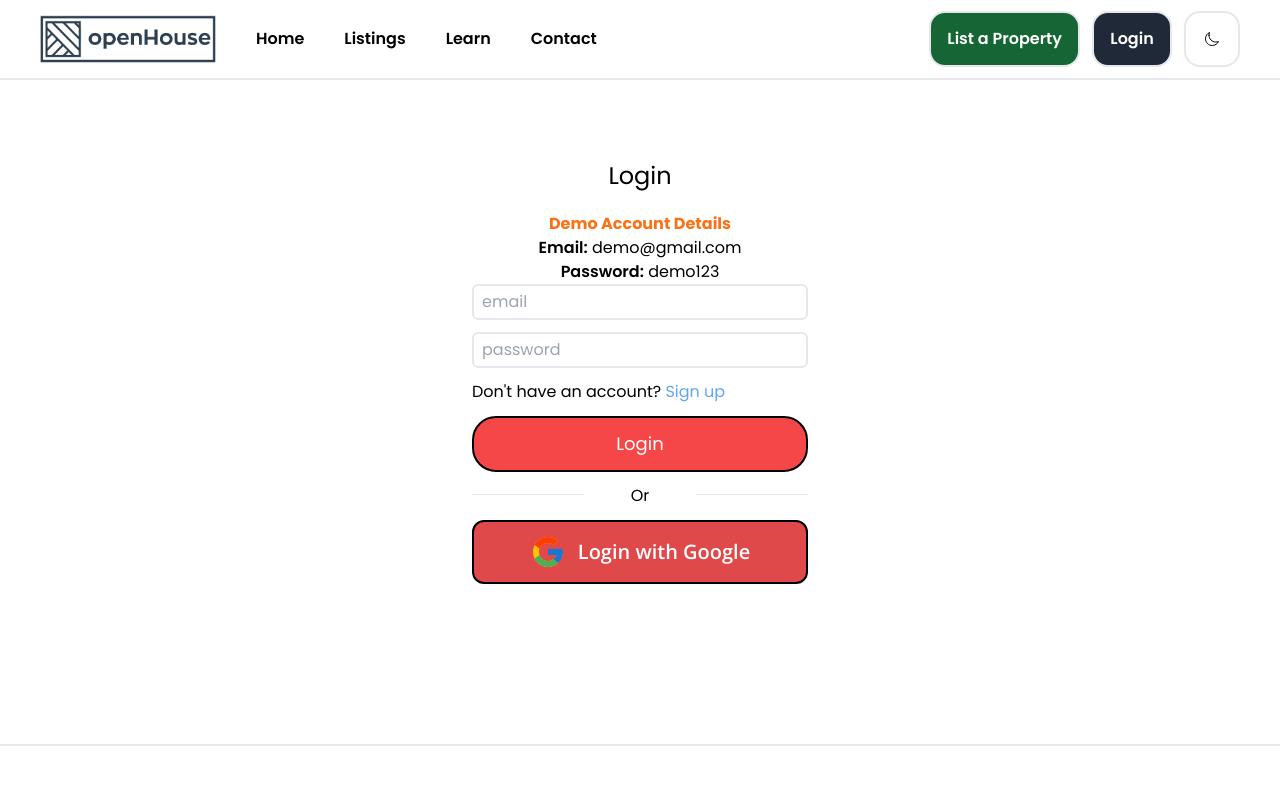
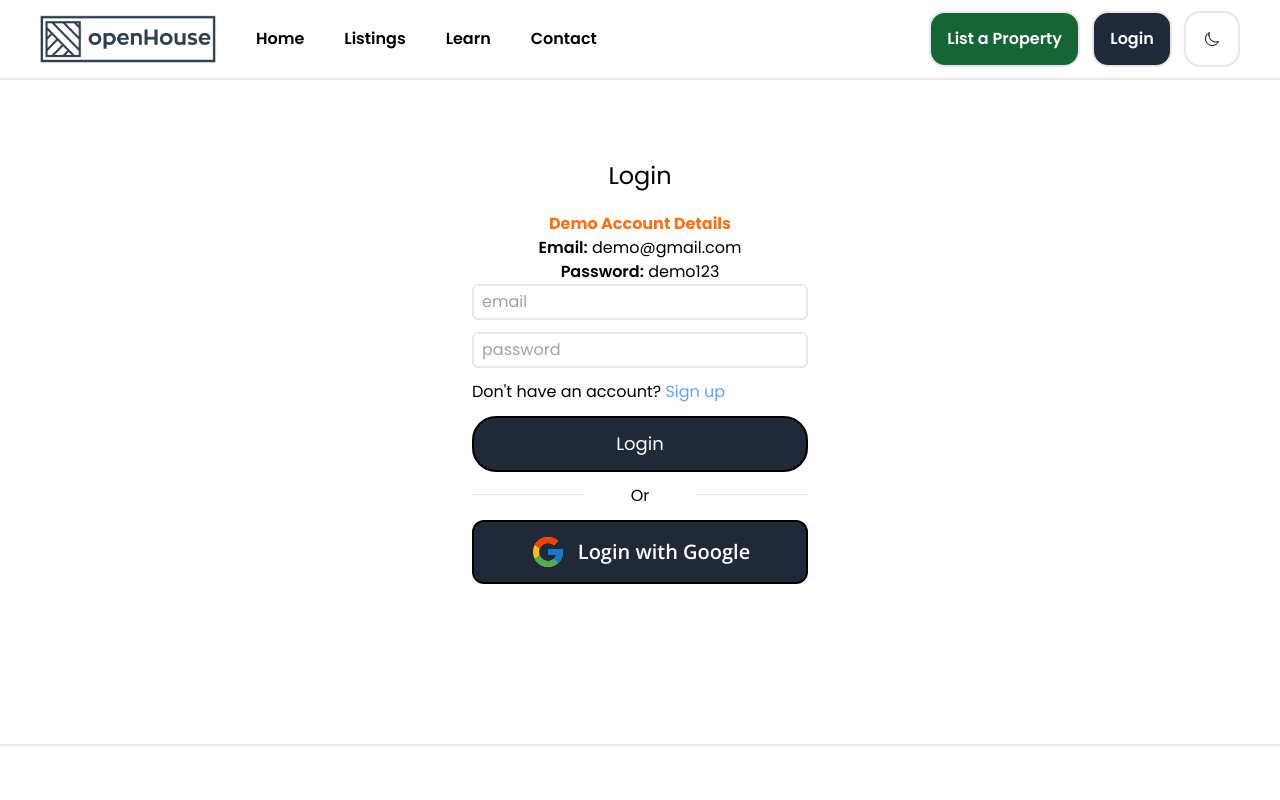
Before and after one commit to rikichoi/openhouse-listing-app, a Next.js app: page /login in a window 1280 px wide. Shown: the top 800 px of the page. Built offline with nearby package versions, Linux system fonts and the light colour scheme; no server answers.

Commit message:
added styling to markers and buttons for sign up and login

```diff
--- a/src/app/listings/page.js
+++ b/src/app/listings/page.js
@@ -465,6 +465,7 @@ export default function Listings() {
                 key={house.id}
                 longitude={house.geopoint.longitude}
                 latitude={house.geopoint.latitude}
+                color="black"
               ></Marker>
             ))}
           </Map>
--- a/src/app/login/page.js
+++ b/src/app/login/page.js
@@ -70,7 +70,7 @@ export default function LoginPage() {
             onClick={() =>
               emailPasswordLoginHandler(loginData.email, loginData.password)
             }
-            className="bg-[#f54748] text-lg text-white border-2 border-black rounded-3xl py-3 hover:shadow-gray-900 transition-all duration-100 hover:shadow-inner active:scale-110"
+            className="bg-gray-800 text-lg text-white border-2 border-black rounded-3xl py-3 hover:shadow-gray-900 hover:bg-gray-600 transition-all duration-100 hover:shadow-inner active:scale-110"
           >
             Login
           </button>
@@ -82,7 +82,7 @@ export default function LoginPage() {
         </div>
         <button
           onClick={googleLoginHandler}
-          className="mx-auto flex mt-3 justify-center items-center rounded-xl w-full h-16 border-2 border-black text-white font-semibold bg-[#e04949] hover:shadow-gray-900 transition-all duration-100 hover:shadow-inner active:scale-110"
+          className="mx-auto flex mt-3 justify-center items-center rounded-xl w-full h-16 border-2 border-black text-white font-semibold bg-gray-800 hover:bg-gray-600 hover:shadow-gray-900 transition-all duration-100 hover:shadow-inner active:scale-110"
         >
           <FcGoogle className="text-4xl mr-3"> </FcGoogle>
           <span className="text-xl !font-opensans font-semibold">
--- a/src/app/signup/page.js
+++ b/src/app/signup/page.js
@@ -61,7 +61,7 @@ export default function SignupPage() {
             onClick={() =>
               signupWithEmailPassword(signupData.email, signupData.password)
             }
-            className="bg-[#f54748] text-lg text-white border-2 border-black rounded-3xl py-3 hover:shadow-gray-900 transition-all duration-100 hover:shadow-inner active:scale-110"
+            className="bg-gray-800 text-lg text-white border-2 border-black rounded-3xl py-3  hover:bg-gray-600 hover:shadow-gray-900 transition-all duration-100 hover:shadow-inner active:scale-110"
           >
             Sign up
           </button>
@@ -73,7 +73,7 @@ export default function SignupPage() {
         </div>
         <button
           onClick={googleLoginHandler}
-          className="mx-auto flex mt-3 justify-center items-center rounded-xl w-full h-16 border-2 border-black text-white font-semibold bg-[#e04949] hover:shadow-gray-900 transition-all duration-100 hover:shadow-inner active:scale-110"
+          className="mx-auto flex mt-3 justify-center items-center rounded-xl w-full h-16 border-2 border-black hover:bg-gray-600 text-white font-semibold bg-gray-800 hover:shadow-gray-900 transition-all duration-100 hover:shadow-inner active:scale-110"
         >
           <FcGoogle className="text-4xl mr-3"> </FcGoogle>
           <span className="text-xl !font-opensans font-semibold">
--- a/src/app/view-property/page.js
+++ b/src/app/view-property/page.js
@@ -382,6 +382,7 @@ export default function ViewHouse() {
                 <Marker
                   {...viewMarkerState}
                   onMove={(evt) => setViewMarkerState(evt.viewMarkerState)}
+                  color="black"
                 ></Marker>
               </Map>
             ) : (
@@ -409,7 +410,7 @@ export default function ViewHouse() {
               <label className=" text-slate-400 text-sm font-semibold">
                 Message
                 <input
-                  defaultValue={`I am interested in ${selectedHouseData.street}.`}
+                  defaultValue={`I am interested in this property.`}
                   className="text-black px-2 w-full rounded-md h-10"
                 ></input>
               </label>
```
